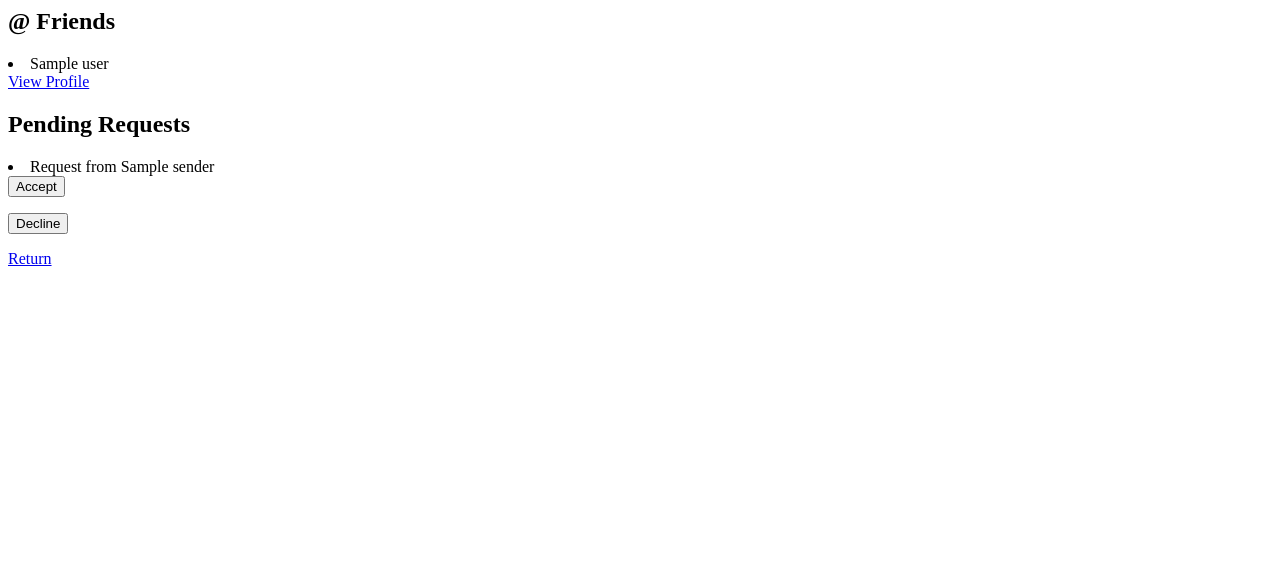
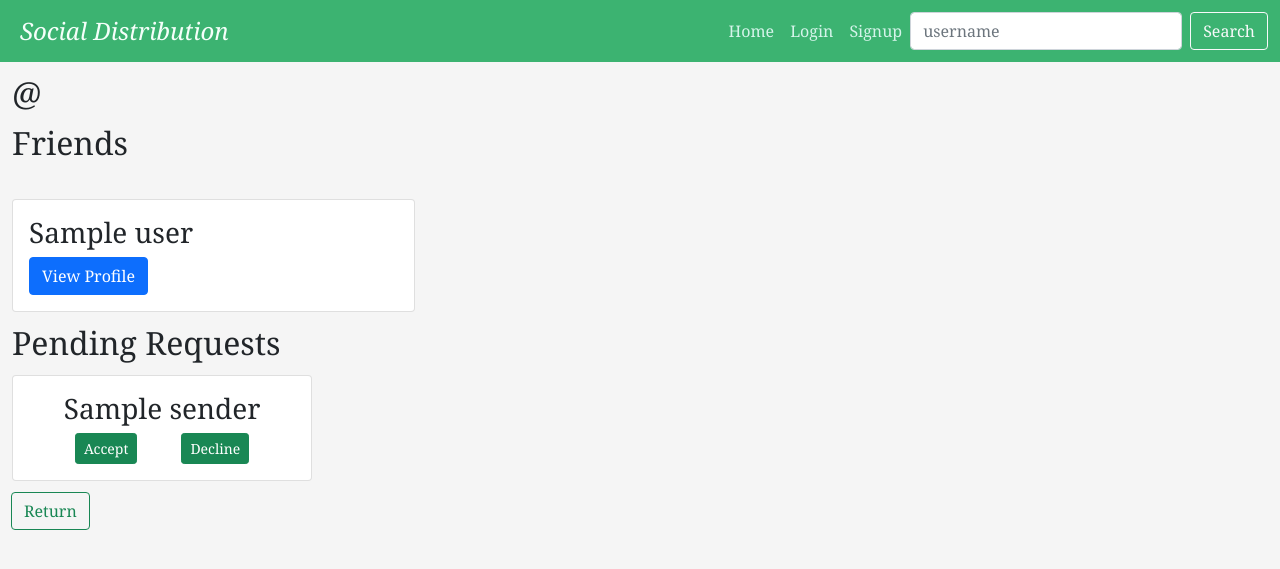
Before and after one commit to CMPUT404W21-Team3/social-distribution, a Django app: template social_distribution/Profile/templates/profile/list.html in a window 1280 px wide. Shown: the top 569 px of the page. Run offline with Django 3.2, Linux system fonts and the light colour scheme; the template is opened without the code that fills it: most values are stand-ins (such as "Sample title", 1, 10 or a date in 2020).

Commit message:
added style for friend list

```diff
--- a/social_distribution/Profile/static/profile/base.css
+++ b/social_distribution/Profile/static/profile/base.css
@@ -91,3 +91,21 @@ nav div div ul {
     margin: 8px auto;
     width: fit-content;
 }
+
+.friend-list h2 {
+    margin: 12px;
+    width: fit-content;
+}
+
+.friend-list p {
+    margin: 12px;
+    width: fit-content;
+}
+
+.request {
+    margin: 0 10px;
+}
+
+.return {
+    margin: 11px;
+}
--- a/social_distribution/Profile/templates/profile/list.html
+++ b/social_distribution/Profile/templates/profile/list.html
@@ -1,22 +1,77 @@
-<h2>@{{user.username }} Friends</h2>
+{% extends 'base.html' %}
+
+{% block content %}
+<div class="friend-list">
+  <h2 class="fst-italic">@{{user.username }}</h2>
+  <h2>Friends</h2>
   <!-- List friends -->
-{% for f in friends %}
+  <!-- {% for f in friends %}
     <li>{{ f.user }} </li><a href="{% url 'Profile:view_profile' author_id=f.user.id %}">View Profile</a>
+  {% endfor %} -->
+
+  {% if friends %}
+    <div class="row row-cols-1 row-cols-md-3 g-4">
+      {% for friend in friends %}
+        <div class="col">
+            <div class="card h-100">
+              <div class="card-body">
+                <h3 class="card-title">{{friend.user}}</h3>
+                <a href="{% url 'Profile:view_profile' author_id=friend.user.id %}" class="btn btn-primary">View Profile</a>
+              </div>
+            </div>
+        </div>
       {% endfor %}
+        <!-- <div class="col">
+          <div class="card h-100">
+            <div class="card-body">
+              <h5 class="card-title">Special title treatment</h5>
+              <p class="card-text">With supporting text below as a natural lead-in to additional content.</p>
+              <a href="#" class="btn btn-primary">Go somewhere</a>
+            </div>
+          </div>
+        </div> -->
+    </div>
+    {% else %}
+        <p>{{user.first_name}} {{user.last_name}} has no friends<p>
+    {% endif %}
 
   <h2>Pending Requests</h2>
   <!-- List pending friend requests -->
-{% for r in friend_requests %}
-  <li>Request from {{ r.sender }}</li>
-  <form action="/accept" method="POST">
+  {% if friend_requests %}
+  <div class="row row-cols-auto">
+    {% for request in friend_requests %}
+      <div class="col">
+          <div class="card h-100 text-center">
+            <div class="card-body">
+              <h3 class="card-title">{{request.sender}}</h3>
+              <div class="container">
+                <div class="row">
+                  <div class="col-md-auto">
+                    <form class="request" action="/accept" method="POST">
                       {% csrf_token %}
-    <input type="hidden" name="sender" id="sender" value="{{ r.sender }}" />
-    <button type="submit">Accept</button>
+                      <input type="hidden" name="sender" id="sender" value="{{ request.sender }}" />
+                      <button class="btn btn-success btn-sm" type="submit">Accept</button>
                     </form>
-  <form action="/decline" method="POST">
+                  </div>
+                  <div class="col-md-auto">
+                    <form class="request" action="/decline" method="POST">
                       {% csrf_token %}
-    <input type="hidden" name="sender" id="sender" value="{{ r.sender }}" />
-    <button type="submit">Decline</button>
+                      <input type="hidden" name="sender" id="sender" value="{{ request.sender }}" />
+                      <button class="btn btn-success btn-sm" type="submit">Decline</button>
                     </form>
+                  </div>
+                </div>
+              </div>
+            </div>
+          </div>
+      </div>
     {% endfor %}
-<a href="/">Return</a>
+  </div>
+  {% else %}
+      <p>No requests</p>
+  {% endif %}
+
+  <a href="/" class="btn btn-outline-success return">Return</a>
+
+</div>
+{% endblock %}
```
Lines whose indentation alone changed are shown as unchanged.
